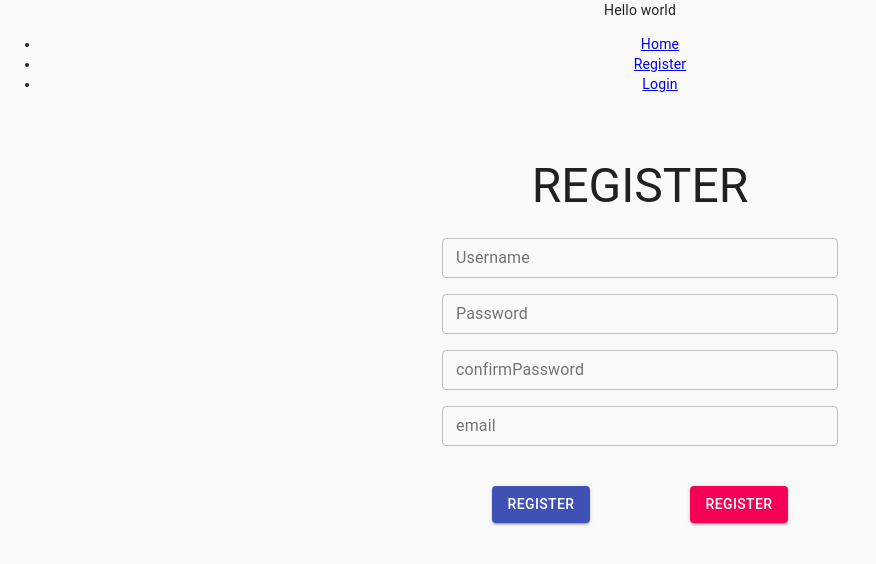
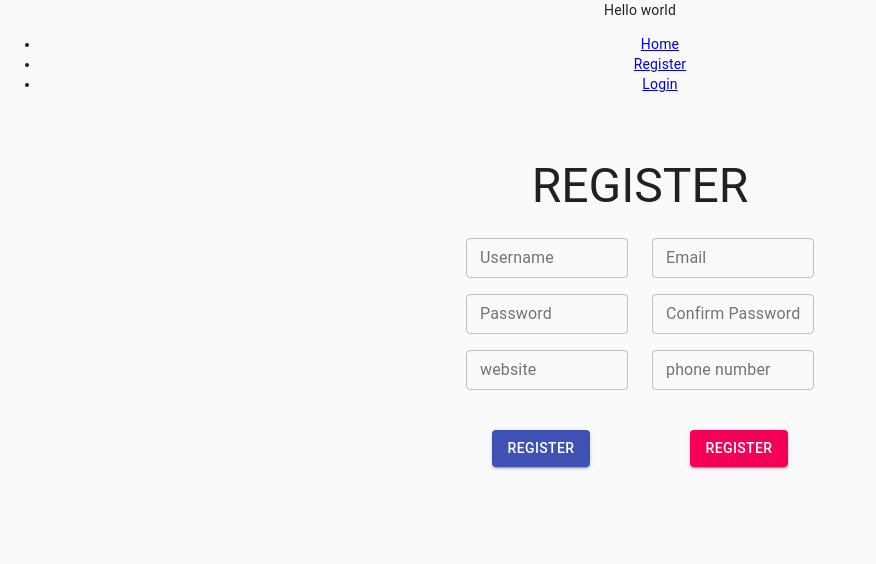
Before and after one commit to mintyTaco/basicloginap, a React (Create React App) app: page /register in a window 1280 px wide. Shown: the top 564 px of the page, without its empty margins (0-876 px from the left). Built offline with nearby package versions, Linux system fonts and the light colour scheme.

Commit message:
registration validations

```diff
--- a/src/components/register/registerForm.js
+++ b/src/components/register/registerForm.js
@@ -5,12 +5,13 @@ import {
   makeStyles,
   TextField,
   Typography,
+  Grid
 } from "@material-ui/core";
 import { useDispatch } from "react-redux";
 import { useHistory } from "react-router";
 import { userRegisterActions } from "../../redux/actions/registerActions";
 import { useFormik } from "formik";
-import React from "react";
+import {React, useState} from "react";
 
 const useStyles = makeStyles((theme) => ({
   paper: {
@@ -42,16 +43,48 @@ export const RegisterForm = () => {
     website: "",
     confirmPassword: "",
   };
+
+  const [userLabel, setUserLabel] = useState("Username")
+
+  const [labels, setLabels] = useState({
+    username: 'Username',
+    password: 'Password',
+    confirmPassword: 'Confirm Password',
+    email: 'Email',
+    phone: 'Phone number'
+  })
+
   const onSubmit = (values) => {
     dispatch(userRegisterActions.register(values, "/", history));
   };
+
+  const getUserNameLabel = (error) => error ?? "Username";
+  const getPasswordLabel = (error) => error ?? "Password";
+  const getConfirmPasswordLabel = (error) => error ?? "Confirm Password";
+  const getEmailLabel = (error) => error ?? "Email";
+
+
   const validate = (values) => {
     let errors = {};
+    if (!values.email) {
+      errors.email = 'Required';
+    }
     if (!values.username) {
       errors.username = "Required";
     }
     if (!values.password) {
       errors.password = "Required";
+    }
+    if (!values.confirmPassword){
+      errors.confirmPassword = "Required"
+    }
+    if (values.password !== values.confirmPassword){
+      errors.password = "Passwords not matching"
+      errors.confirmPassword = "Passwords not matching"
+    }
+
+    if (!/^[A-Z0-9._%+-]+@[A-Z0-9.-]+\.[A-Z]{2,4}$/i.test(values.email)) {
+      errors.email = 'Invalid email address';
     }
     return errors;
   };
@@ -67,12 +100,17 @@ export const RegisterForm = () => {
         <Typography component={"h1"} variant={"h3"}>
           {"REGISTER"}
         </Typography>
+
         <form onSubmit={formik.handleSubmit} className={classes.form}>
+
+        <Container maxWidth="xs">
+            <Grid container spacing={3}>
+              <Grid item xs={6}>
                 <TextField
                   style={{ paddingBottom: "1rem" }}
-            label="Username"
+                  label={getUserNameLabel(formik.errors.username)}
                   onChange={formik.handleChange}
-            error={formik.errors.username}
+                  error={!!formik.errors.username}
                   name="username"
                   value={formik.values.username}
                   size="small"
@@ -80,20 +118,45 @@ export const RegisterForm = () => {
                 />
                 <TextField
                   style={{ paddingBottom: "1rem" }}
-            error={formik.errors.password}
+                  error={!!formik.errors.password}
                   value={formik.values.password}
-            label="Password"
+                  label={getPasswordLabel(formik.errors.password)}
                   type={"password"}
                   onChange={formik.handleChange}
                   name="password"
                   size="small"
                   variant="outlined"
                 />
+
                 <TextField
                   style={{ paddingBottom: "1rem" }}
-            error={formik.errors.confirmPassword}
+                  value={formik.values.website}
+                  label="website"
+                  type={"text"}
+                  onChange={formik.handleChange}
+                  name="website"
+                  size="small"
+                  variant="outlined"
+                />
+              </Grid>
+
+              <Grid item xs={6}>
+              <TextField
+                  label={getEmailLabel(formik.errors.email)}
+                  style={{ paddingBottom: "1rem" }}
+                  error={!!formik.errors.email}
+                  value={formik.values.email}
+                  type={"text"}
+                  onChange={formik.handleChange}
+                  name="email"
+                  size="small"
+                  variant="outlined"
+                />
+                <TextField
+                  style={{ paddingBottom: "1rem" }}
+                  error={!!formik.errors.confirmPassword}
                   value={formik.values.confirmPassword}
-            label="confirmPassword"
+                  label={getConfirmPasswordLabel(formik.errors.confirmPassword)}
                   type={"password"}
                   onChange={formik.handleChange}
                   name="confirmPassword"
@@ -102,15 +165,18 @@ export const RegisterForm = () => {
                 />
                 <TextField
                   style={{ paddingBottom: "1rem" }}
-            error={formik.errors.email}
-            value={formik.values.email}
-            label="email"
-            type={"text"}
+                  error={!!formik.values.phone}
+                  value={formik.values.phone}
+                  label="phone number"
+                  type={"phone"}
                   onChange={formik.handleChange}
-            name="email"
+                  name="phone"
                   size="small"
                   variant="outlined"
                 />
+              </Grid>
+            </Grid>
+        </Container>
 
           <div
             style={{
```
Lines whose indentation alone changed are shown as unchanged.
